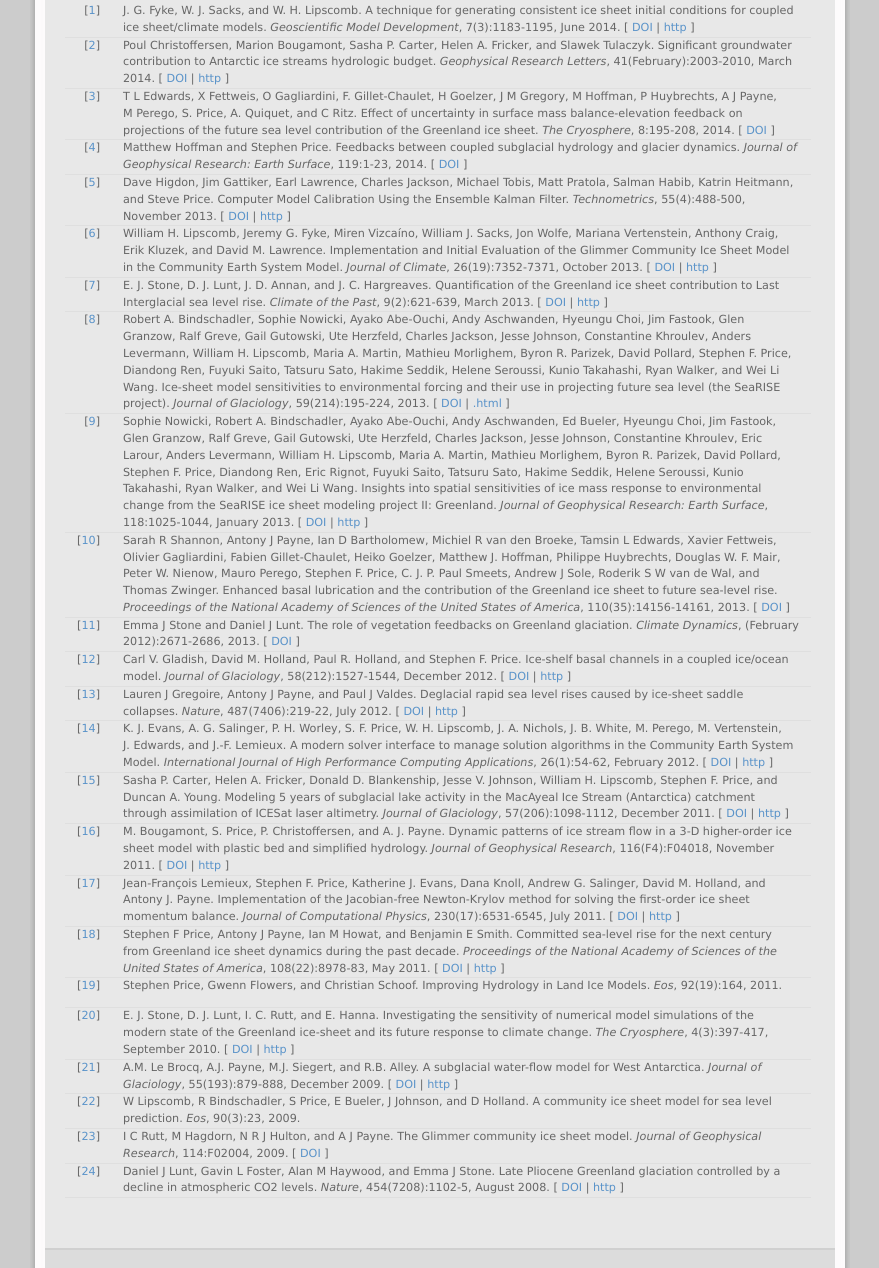
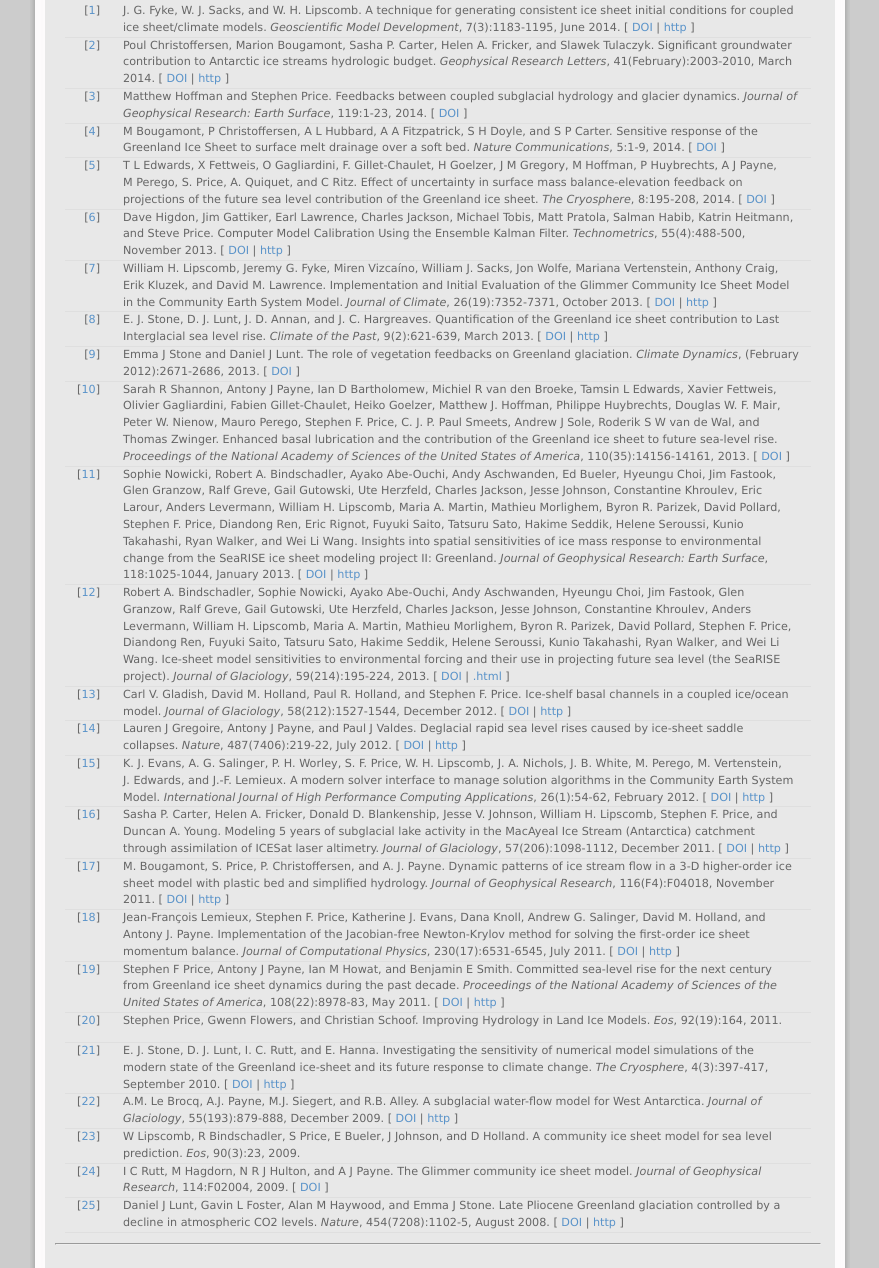
Before and after one commit to CISM/cism.github.io, a plain HTML site: page publications.html in a window 1280 px wide. Shown: the part 373-1641 px from the top of the page, without its empty margins (200-1079 px from the left). Drawn offline with Linux system fonts and the light colour scheme.

Commit message:
Minor html updates nearing 2.0 release
Fine tuned some language on the homepage.  Added the Bougamont Nature
Comm. reference.

```diff
--- a/publications.html
+++ b/publications.html
@@ -57,11 +57,11 @@ Please report any corrections or additions to
 
 
 
+
 <!-- This document was automatically generated with bibtex2html 1.96
      (see http://www.lri.fr/~filliatr/bibtex2html/),
      with the following command:
      bibtex2html --sort-by-date --reverse-sort --nodoc --nobibsource --no-abstract --no-keywords cism_bib.bib  -->
-
 
 
 <table>
@@ -102,7 +102,39 @@ Poul Christoffersen, Marion Bougamont, Sasha&nbsp;P. Carter, Helen&nbsp;A. Frick
 
 <tr valign="top">
 <td align="right" class="bibtexnumber">
-[<a name="Edwards2014">3</a>]
+[<a name="Hoffman2014a">3</a>]
+</td>
+<td class="bibtexitem">
+Matthew Hoffman and Stephen Price.
+ Feedbacks between coupled subglacial hydrology and glacier
+  dynamics.
+ <em>Journal of Geophysical Research: Earth Surface</em>, 119:1-23,
+  2014.
+[&nbsp;<a href="http://dx.doi.org/10.1002/2013JF002943">DOI</a>&nbsp;]
+
+</td>
+</tr>
+
+
+<tr valign="top">
+<td align="right" class="bibtexnumber">
+[<a name="Bougamont2014">4</a>]
+</td>
+<td class="bibtexitem">
+M&nbsp;Bougamont, P&nbsp;Christoffersen, A&nbsp;L Hubbard, A&nbsp;A Fitzpatrick, S&nbsp;H Doyle, and S&nbsp;P
+  Carter.
+ Sensitive response of the Greenland Ice Sheet to surface melt
+  drainage over a soft bed.
+ <em>Nature Communications</em>, 5:1-9, 2014.
+[&nbsp;<a href="http://dx.doi.org/10.1038/ncomms6052">DOI</a>&nbsp;]
+
+</td>
+</tr>
+
+
+<tr valign="top">
+<td align="right" class="bibtexnumber">
+[<a name="Edwards2014">5</a>]
 </td>
 <td class="bibtexitem">
 T&nbsp;L Edwards, X&nbsp;Fettweis, O&nbsp;Gagliardini, F.&nbsp;Gillet-Chaulet, H&nbsp;Goelzer, J&nbsp;M
@@ -119,23 +151,7 @@ T&nbsp;L Edwards, X&nbsp;Fettweis, O&nbsp;Gagliardini, F.&nbsp;Gillet-Chaulet, H
 
 <tr valign="top">
 <td align="right" class="bibtexnumber">
-[<a name="Hoffman2014a">4</a>]
-</td>
-<td class="bibtexitem">
-Matthew Hoffman and Stephen Price.
- Feedbacks between coupled subglacial hydrology and glacier
-  dynamics.
- <em>Journal of Geophysical Research: Earth Surface</em>, 119:1-23,
-  2014.
-[&nbsp;<a href="http://dx.doi.org/10.1002/2013JF002943">DOI</a>&nbsp;]
-
-</td>
-</tr>
-
-
-<tr valign="top">
-<td align="right" class="bibtexnumber">
-[<a name="Higdon2013">5</a>]
+[<a name="Higdon2013">6</a>]
 </td>
 <td class="bibtexitem">
 Dave Higdon, Jim Gattiker, Earl Lawrence, Charles Jackson, Michael Tobis, Matt
@@ -151,7 +167,7 @@ Dave Higdon, Jim Gattiker, Earl Lawrence, Charles Jackson, Michael Tobis, Matt
 
 <tr valign="top">
 <td align="right" class="bibtexnumber">
-[<a name="Lipscomb2013">6</a>]
+[<a name="Lipscomb2013">7</a>]
 </td>
 <td class="bibtexitem">
 William&nbsp;H. Lipscomb, Jeremy&nbsp;G. Fyke, Miren Vizca&iacute;no, William&nbsp;J. Sacks, Jon
@@ -169,7 +185,7 @@ William&nbsp;H. Lipscomb, Jeremy&nbsp;G. Fyke, Miren Vizca&iacute;no, William&nb
 
 <tr valign="top">
 <td align="right" class="bibtexnumber">
-[<a name="Stone2013">7</a>]
+[<a name="Stone2013">8</a>]
 </td>
 <td class="bibtexitem">
 E.&nbsp;J. Stone, D.&nbsp;J. Lunt, J.&nbsp;D. Annan, and J.&nbsp;C. Hargreaves.
@@ -185,45 +201,13 @@ E.&nbsp;J. Stone, D.&nbsp;J. Lunt, J.&nbsp;D. Annan, and J.&nbsp;C. Hargreaves.
 
 <tr valign="top">
 <td align="right" class="bibtexnumber">
-[<a name="Bindschadler2013">8</a>]
+[<a name="Stone2013a">9</a>]
 </td>
 <td class="bibtexitem">
-Robert&nbsp;A. Bindschadler, Sophie Nowicki, Ayako Abe-Ouchi, Andy Aschwanden,
-  Hyeungu Choi, Jim Fastook, Glen Granzow, Ralf Greve, Gail Gutowski, Ute
-  Herzfeld, Charles Jackson, Jesse Johnson, Constantine Khroulev, Anders
-  Levermann, William&nbsp;H. Lipscomb, Maria&nbsp;A. Martin, Mathieu Morlighem, Byron&nbsp;R.
-  Parizek, David Pollard, Stephen&nbsp;F. Price, Diandong Ren, Fuyuki Saito, Tatsuru
-  Sato, Hakime Seddik, Helene Seroussi, Kunio Takahashi, Ryan Walker, and
-  Wei&nbsp;Li Wang.
- Ice-sheet model sensitivities to environmental forcing and their use
-  in projecting future sea level (the SeaRISE project).
- <em>Journal of Glaciology</em>, 59(214):195-224, 2013.
-[&nbsp;<a href="http://dx.doi.org/10.3189/2013JoG12J125">DOI</a>&nbsp;|
-<a href="http://www.igsoc.org/journal/59/214/j12J125.html">.html</a>&nbsp;]
-
-</td>
-</tr>
-
-
-<tr valign="top">
-<td align="right" class="bibtexnumber">
-[<a name="Nowicki2013a">9</a>]
-</td>
-<td class="bibtexitem">
-Sophie Nowicki, Robert&nbsp;A. Bindschadler, Ayako Abe-Ouchi, Andy Aschwanden,
-  Ed&nbsp;Bueler, Hyeungu Choi, Jim Fastook, Glen Granzow, Ralf Greve, Gail
-  Gutowski, Ute Herzfeld, Charles Jackson, Jesse Johnson, Constantine Khroulev,
-  Eric Larour, Anders Levermann, William&nbsp;H. Lipscomb, Maria&nbsp;A. Martin, Mathieu
-  Morlighem, Byron&nbsp;R. Parizek, David Pollard, Stephen&nbsp;F. Price, Diandong Ren,
-  Eric Rignot, Fuyuki Saito, Tatsuru Sato, Hakime Seddik, Helene Seroussi,
-  Kunio Takahashi, Ryan Walker, and Wei&nbsp;Li Wang.
- Insights into spatial sensitivities of ice mass response to
-  environmental change from the SeaRISE ice sheet modeling project II:
-  Greenland.
- <em>Journal of Geophysical Research: Earth Surface</em>, 118:1025-1044,
-  January 2013.
-[&nbsp;<a href="http://dx.doi.org/10.1002/jgrf.20076">DOI</a>&nbsp;|
-<a href="http://doi.wiley.com/10.1002/jgrf.20076">http</a>&nbsp;]
+Emma&nbsp;J Stone and Daniel&nbsp;J Lunt.
+ The role of vegetation feedbacks on Greenland glaciation.
+ <em>Climate Dynamics</em>, (February 2012):2671-2686, 2013.
+[&nbsp;<a href="http://dx.doi.org/10.1007/s00382-012-1390-4">DOI</a>&nbsp;]
 
 </td>
 </tr>
@@ -251,13 +235,23 @@ Sarah&nbsp;R Shannon, Antony&nbsp;J Payne, Ian&nbsp;D Bartholomew, Michiel&nbsp;
 
 <tr valign="top">
 <td align="right" class="bibtexnumber">
-[<a name="Stone2013a">11</a>]
+[<a name="Nowicki2013a">11</a>]
 </td>
 <td class="bibtexitem">
-Emma&nbsp;J Stone and Daniel&nbsp;J Lunt.
- The role of vegetation feedbacks on Greenland glaciation.
- <em>Climate Dynamics</em>, (February 2012):2671-2686, 2013.
-[&nbsp;<a href="http://dx.doi.org/10.1007/s00382-012-1390-4">DOI</a>&nbsp;]
+Sophie Nowicki, Robert&nbsp;A. Bindschadler, Ayako Abe-Ouchi, Andy Aschwanden,
+  Ed&nbsp;Bueler, Hyeungu Choi, Jim Fastook, Glen Granzow, Ralf Greve, Gail
+  Gutowski, Ute Herzfeld, Charles Jackson, Jesse Johnson, Constantine Khroulev,
+  Eric Larour, Anders Levermann, William&nbsp;H. Lipscomb, Maria&nbsp;A. Martin, Mathieu
+  Morlighem, Byron&nbsp;R. Parizek, David Pollard, Stephen&nbsp;F. Price, Diandong Ren,
+  Eric Rignot, Fuyuki Saito, Tatsuru Sato, Hakime Seddik, Helene Seroussi,
+  Kunio Takahashi, Ryan Walker, and Wei&nbsp;Li Wang.
+ Insights into spatial sensitivities of ice mass response to
+  environmental change from the SeaRISE ice sheet modeling project II:
+  Greenland.
+ <em>Journal of Geophysical Research: Earth Surface</em>, 118:1025-1044,
+  January 2013.
+[&nbsp;<a href="http://dx.doi.org/10.1002/jgrf.20076">DOI</a>&nbsp;|
+<a href="http://doi.wiley.com/10.1002/jgrf.20076">http</a>&nbsp;]
 
 </td>
 </tr>
@@ -265,7 +259,29 @@ Emma&nbsp;J Stone and Daniel&nbsp;J Lunt.
 
 <tr valign="top">
 <td align="right" class="bibtexnumber">
-[<a name="Gladish2012">12</a>]
+[<a name="Bindschadler2013">12</a>]
+</td>
+<td class="bibtexitem">
+Robert&nbsp;A. Bindschadler, Sophie Nowicki, Ayako Abe-Ouchi, Andy Aschwanden,
+  Hyeungu Choi, Jim Fastook, Glen Granzow, Ralf Greve, Gail Gutowski, Ute
+  Herzfeld, Charles Jackson, Jesse Johnson, Constantine Khroulev, Anders
+  Levermann, William&nbsp;H. Lipscomb, Maria&nbsp;A. Martin, Mathieu Morlighem, Byron&nbsp;R.
+  Parizek, David Pollard, Stephen&nbsp;F. Price, Diandong Ren, Fuyuki Saito, Tatsuru
+  Sato, Hakime Seddik, Helene Seroussi, Kunio Takahashi, Ryan Walker, and
+  Wei&nbsp;Li Wang.
+ Ice-sheet model sensitivities to environmental forcing and their use
+  in projecting future sea level (the SeaRISE project).
+ <em>Journal of Glaciology</em>, 59(214):195-224, 2013.
+[&nbsp;<a href="http://dx.doi.org/10.3189/2013JoG12J125">DOI</a>&nbsp;|
+<a href="http://www.igsoc.org/journal/59/214/j12J125.html">.html</a>&nbsp;]
+
+</td>
+</tr>
+
+
+<tr valign="top">
+<td align="right" class="bibtexnumber">
+[<a name="Gladish2012">13</a>]
 </td>
 <td class="bibtexitem">
 Carl&nbsp;V. Gladish, David&nbsp;M. Holland, Paul&nbsp;R. Holland, and Stephen&nbsp;F. Price.
@@ -280,7 +296,7 @@ Carl&nbsp;V. Gladish, David&nbsp;M. Holland, Paul&nbsp;R. Holland, and Stephen&n
 
 <tr valign="top">
 <td align="right" class="bibtexnumber">
-[<a name="Gregoire2012">13</a>]
+[<a name="Gregoire2012">14</a>]
 </td>
 <td class="bibtexitem">
 Lauren&nbsp;J Gregoire, Antony&nbsp;J Payne, and Paul&nbsp;J Valdes.
@@ -296,7 +312,7 @@ Lauren&nbsp;J Gregoire, Antony&nbsp;J Payne, and Paul&nbsp;J Valdes.
 
 <tr valign="top">
 <td align="right" class="bibtexnumber">
-[<a name="Evans2012">14</a>]
+[<a name="Evans2012">15</a>]
 </td>
 <td class="bibtexitem">
 K.&nbsp;J. Evans, A.&nbsp;G. Salinger, P.&nbsp;H. Worley, S.&nbsp;F. Price, W.&nbsp;H. Lipscomb, J.&nbsp;A.
@@ -315,7 +331,7 @@ K.&nbsp;J. Evans, A.&nbsp;G. Salinger, P.&nbsp;H. Worley, S.&nbsp;F. Price, W.&n
 
 <tr valign="top">
 <td align="right" class="bibtexnumber">
-[<a name="Carter2011">15</a>]
+[<a name="Carter2011">16</a>]
 </td>
 <td class="bibtexitem">
 Sasha&nbsp;P. Carter, Helen&nbsp;A. Fricker, Donald&nbsp;D. Blankenship, Jesse&nbsp;V. Johnson,
@@ -333,7 +349,7 @@ Sasha&nbsp;P. Carter, Helen&nbsp;A. Fricker, Donald&nbsp;D. Blankenship, Jesse&n
 
 <tr valign="top">
 <td align="right" class="bibtexnumber">
-[<a name="Bougamont2011">16</a>]
+[<a name="Bougamont2011">17</a>]
 </td>
 <td class="bibtexitem">
 M.&nbsp;Bougamont, S.&nbsp;Price, P.&nbsp;Christoffersen, and A.&nbsp;J. Payne.
@@ -349,7 +365,7 @@ M.&nbsp;Bougamont, S.&nbsp;Price, P.&nbsp;Christoffersen, and A.&nbsp;J. Payne.
 
 <tr valign="top">
 <td align="right" class="bibtexnumber">
-[<a name="Lemieux2011">17</a>]
+[<a name="Lemieux2011">18</a>]
 </td>
 <td class="bibtexitem">
 Jean-Fran&ccedil;ois Lemieux, Stephen&nbsp;F. Price, Katherine&nbsp;J. Evans, Dana Knoll,
@@ -367,7 +383,7 @@ Jean-Fran&ccedil;ois Lemieux, Stephen&nbsp;F. Price, Katherine&nbsp;J. Evans, Da
 
 <tr valign="top">
 <td align="right" class="bibtexnumber">
-[<a name="Price2011">18</a>]
+[<a name="Price2011">19</a>]
 </td>
 <td class="bibtexitem">
 Stephen&nbsp;F Price, Antony&nbsp;J Payne, Ian&nbsp;M Howat, and Benjamin&nbsp;E Smith.
@@ -384,7 +400,7 @@ Stephen&nbsp;F Price, Antony&nbsp;J Payne, Ian&nbsp;M Howat, and Benjamin&nbsp;E
 
 <tr valign="top">
 <td align="right" class="bibtexnumber">
-[<a name="Price2011a">19</a>]
+[<a name="Price2011a">20</a>]
 </td>
 <td class="bibtexitem">
 Stephen Price, Gwenn Flowers, and Christian Schoof.
@@ -397,7 +413,7 @@ Stephen Price, Gwenn Flowers, and Christian Schoof.
 
 <tr valign="top">
 <td align="right" class="bibtexnumber">
-[<a name="Stone2010">20</a>]
+[<a name="Stone2010">21</a>]
 </td>
 <td class="bibtexitem">
 E.&nbsp;J. Stone, D.&nbsp;J. Lunt, I.&nbsp;C. Rutt, and E.&nbsp;Hanna.
@@ -414,7 +430,7 @@ E.&nbsp;J. Stone, D.&nbsp;J. Lunt, I.&nbsp;C. Rutt, and E.&nbsp;Hanna.
 
 <tr valign="top">
 <td align="right" class="bibtexnumber">
-[<a name="LeBrocq2009">21</a>]
+[<a name="LeBrocq2009">22</a>]
 </td>
 <td class="bibtexitem">
 A.M. Le Brocq, A.J. Payne, M.J. Siegert, and R.B. Alley.
@@ -429,7 +445,7 @@ A.M. Le Brocq, A.J. Payne, M.J. Siegert, and R.B. Alley.
 
 <tr valign="top">
 <td align="right" class="bibtexnumber">
-[<a name="Lipscomb2009">22</a>]
+[<a name="Lipscomb2009">23</a>]
 </td>
 <td class="bibtexitem">
 W&nbsp;Lipscomb, R&nbsp;Bindschadler, S&nbsp;Price, E&nbsp;Bueler, J&nbsp;Johnson, and D&nbsp;Holland.
@@ -442,7 +458,7 @@ W&nbsp;Lipscomb, R&nbsp;Bindschadler, S&nbsp;Price, E&nbsp;Bueler, J&nbsp;Johnso
 
 <tr valign="top">
 <td align="right" class="bibtexnumber">
-[<a name="Rutt2009">23</a>]
+[<a name="Rutt2009">24</a>]
 </td>
 <td class="bibtexitem">
 I&nbsp;C Rutt, M&nbsp;Hagdorn, N&nbsp;R&nbsp;J Hulton, and A&nbsp;J Payne.
@@ -456,7 +472,7 @@ I&nbsp;C Rutt, M&nbsp;Hagdorn, N&nbsp;R&nbsp;J Hulton, and A&nbsp;J Payne.
 
 <tr valign="top">
 <td align="right" class="bibtexnumber">
-[<a name="Lunt2008">24</a>]
+[<a name="Lunt2008">25</a>]
 </td>
 <td class="bibtexitem">
 Daniel&nbsp;J Lunt, Gavin&nbsp;L Foster, Alan&nbsp;M Haywood, and Emma&nbsp;J Stone.
@@ -468,8 +484,7 @@ Daniel&nbsp;J Lunt, Gavin&nbsp;L Foster, Alan&nbsp;M Haywood, and Emma&nbsp;J St
 
 </td>
 </tr>
-</table>
-
+</table><hr><p>
 
 
 
```
Also changed, not shown: index.html (+3 -5 lines), 1 other file.
